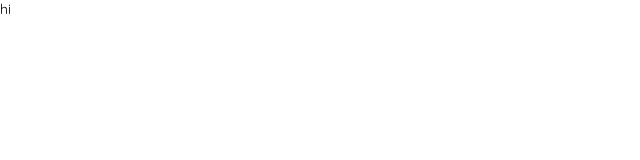
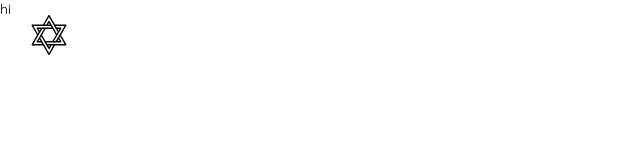
Before and after one commit to NoxinDVictus/john-vincent-calma, a Next.js app: page / in a window 1280 px wide. Shown: the top 160 px of the page, without its empty margins (0-640 px from the left). Built offline with nearby package versions, Linux system fonts and the light colour scheme.

Commit message:
feat: (header): implement header

```diff
--- a/app/template.tsx
+++ b/app/template.tsx
@@ -1,5 +1,15 @@
+import Footer from '@/shared/components/layout/footer';
+import Header from '@/shared/components/layout/header';
 import { I } from '@/shared/interfaces';
 
 export default function Template({ children }: I.Layout): JSX.Element {
-  return <div className="head-template">{children}</div>;
+  return (
+    <>
+      <Header />
+
+      <div>{children}</div>
+
+      <Footer />
+    </>
+  );
 }
--- a/shared/components/game-card.tsx
+++ b/shared/components/game-card.tsx
@@ -1,4 +1,4 @@
-import { IMAGES, LOGOS } from '@/shared/media.constant';
+import { IMAGES, LOGO } from '@/shared/media.constant';
 import Image from 'next/image';
 
 function GameCard(): JSX.Element {
@@ -22,7 +22,7 @@ function FrontCard(): JSX.Element {
       <div className="back-card__tittle-bar">
         <p>John Vincent Calma</p>
         <div className="icon center">
-          <Image width={20} height={20} src={LOGOS.VERCEL} alt="Card Image" className="round" />
+          <Image width={20} height={20} src={LOGO.VERCEL} alt="Card Image" className="round" />
         </div>
       </div>
 
--- /dev/null
+++ b/shared/components/layout/footer.tsx
@@ -0,0 +1,3 @@
+export default function Footer(): JSX.Element {
+  return <footer></footer>;
+}
--- /dev/null
+++ b/shared/components/layout/header.tsx
@@ -0,0 +1,49 @@
+'use client'; // Error components must be Client components
+
+import { headerConstants } from '@/shared/constants/constant';
+import { LOGO } from '@/shared/media.constant';
+import clsx from 'clsx';
+import Image from 'next/image';
+import Link from 'next/link';
+import { useEffect, useState } from 'react';
+import uuid from 'react-uuid';
+import Logo from '../logo';
+
+export default function Header(): JSX.Element {
+  const [isTop, setIsTop] = useState(true);
+
+  // * SOURCE: https://stackoverflow.com/questions/68087971/get-scrollbar-position-with-nextjs
+  useEffect(() => {
+    const handleScroll = () => setIsTop(window.scrollY === 0);
+
+    handleScroll();
+
+    window.addEventListener('scroll', handleScroll);
+
+    return () => window.removeEventListener('scroll', handleScroll);
+
+    // eslint-disable-next-line react-hooks/exhaustive-deps
+  }, []);
+
+  return (
+    <header className={clsx('header-container h-70 w-full fixed', isTop ? 'bg-transparent' : 'bg-white-100')}>
+      <div className={clsx('flex items-center h-full py-2-p justify-between')}>
+        <Logo isWhite={!isTop} dimension={40} />
+
+        <div className="links">
+          {headerConstants.map((e) => (
+            <Link href={e.path} key={uuid()} className={clsx(isTop ? 'text-white-100' : 'text-black-100')}>
+              {e.name}
+            </Link>
+          ))}
+        </div>
+
+        <div className="transition cursor-pointer">
+          <Image src={LOGO[isTop ? 'WHITE' : 'BLACK']} height={30} width={30} alt="flag of" />
+        </div>
+      </div>
+
+      {/* NOTE after finishing the header > do the translation */}
+    </header>
+  );
+}
--- /dev/null
+++ b/shared/constants/constant.ts
@@ -0,0 +1,24 @@
+import { I } from '../interfaces';
+
+export const headerConstants: I.HeaderConstant[] = [
+  {
+    name: 'HOME',
+    path: '/',
+  },
+  {
+    name: 'ABOUT',
+    path: '/about',
+  },
+  {
+    name: 'RESUME',
+    path: '/resume',
+  },
+  {
+    name: 'PORTFOLIO',
+    path: '/portfolio',
+  },
+  {
+    name: 'BLOGS',
+    path: '/blogs',
+  },
+];
--- a/shared/interfaces/index.ts
+++ b/shared/interfaces/index.ts
@@ -4,4 +4,9 @@ export namespace I {
   export interface Layout {
     children: ReactNode;
   }
+
+  export interface HeaderConstant {
+    name: string;
+    path: string;
+  }
 }
--- a/styles/abstract/_colors.scss
+++ b/styles/abstract/_colors.scss
@@ -2,6 +2,8 @@
   --black-100: #000000;
   --red-100: #ff0000;
   --white-100: #ffffff;
+  --blue-100: #00bfff;
+  --blue-200: #00bfff;
 }
 
 // TODO add the dark theme
--- a/styles/abstract/_general.scss
+++ b/styles/abstract/_general.scss
@@ -18,6 +18,7 @@ $directions: (
 $positions: (
   'absolute': absolute,
   'relative': relative,
+  'fixed': fixed,
 );
 
 @each $name, $position in $positions {
@@ -63,6 +64,17 @@ $text-align: (
   }
 }
 
+$cursors: (
+  'pointer': pointer,
+  'not-allowed': not-allowed,
+);
+
+@each $name, $cursor in $cursors {
+  .cursor-#{$name} {
+    cursor: $cursor;
+  }
+}
+
 .w-full {
   width: 100%;
 }
--- a/styles/abstract/_helpers.scss
+++ b/styles/abstract/_helpers.scss
@@ -11,6 +11,18 @@
 
   .round-#{$i}-p {
     border-radius: #{$i + '%'};
+  }
+
+  .gap-#{$i} {
+    gap: #{$i}px;
+  }
+
+  .gap-y-#{$i} {
+    row-gap: #{$i}px;
+  }
+
+  .gap-x-#{$i} {
+    column-gap: #{$i}px;
   }
 }
 
@@ -31,19 +43,21 @@ $colorNames: (
   'black-100': var(--black-100),
   'red-100': var(--red-100),
   'white-100': var(--white-100),
+  'blue-100': var(--blue-100),
+  'blue-200': var(--blue-200),
+  'transparent': transparent,
 );
 
 // -----------------------------------------------------------------------------------------------------
 // @ color  helpers
 // -----------------------------------------------------------------------------------------------------
 @each $name, $color in $colorNames {
-  // selector based on name
   .text-#{$name} {
-    color: $color !important;
+    color: $color;
   }
 
   .bg-#{$name} {
-    background-color: $color !important;
+    background-color: $color;
   }
 }
 
@@ -88,9 +102,19 @@ $colorNames: (
   }
 
   @for $index from 0 through 100 {
-    .#{$abbrev}x-#{$index} {
+    .#{$abbrev}y-#{$index} {
       #{$prop}-right: #{$index}px;
       #{$prop}-left: #{$index}px;
+    }
+
+    .#{$abbrev}y-#{$index}-p {
+      #{$prop}-right: #{$index + '%'};
+      #{$prop}-left: #{$index + '%'};
+    }
+
+    .#{$abbrev}x-#{$index} {
+      #{$prop}-top: #{$index}px;
+      #{$prop}-bottom: #{$index}px;
     }
 
     .#{$abbrev}x-#{$index}-p {
@@ -98,24 +122,14 @@ $colorNames: (
       #{$prop}-left: #{$index + '%'};
     }
 
-    .#{$abbrev}y-#{$index} {
-      #{$prop}-top: #{$index}px;
-      #{$prop}-bottom: #{$index}px;
-    }
-
-    .#{$abbrev}y-#{$index}-p {
-      #{$prop}-right: #{$index + '%'};
-      #{$prop}-left: #{$index + '%'};
-    }
-
     // Negative Margins
     @if ($abbrev==m) {
-      .#{$abbrev}x-#{$index}-neg {
+      .#{$abbrev}y-#{$index}-neg {
         #{$prop}-right: -#{$index}px;
         #{$prop}-left: -#{$index}px;
       }
 
-      .#{$abbrev}y-#{$index}-neg {
+      .#{$abbrev}x-#{$index}-neg {
         #{$prop}-top: -#{$index}px;
         #{$prop}-bottom: -#{$index}px;
       }
--- a/styles/components/index.scss
+++ b/styles/components/index.scss
@@ -1,2 +1,4 @@
 @forward './game-card.scss';
 @forward './not-fount.scss';
+
+@forward './layout/header.scss';
--- /dev/null
+++ b/styles/components/layout/header.scss
@@ -0,0 +1,44 @@
+.header-container {
+  transition: all 0.5s ease-in-out;
+
+  .logo {
+    transition: all 1s ease-in-out;
+  }
+}
+
+.links {
+  align-items: center;
+  display: flex;
+  flex-wrap: wrap;
+  justify-content: space-between;
+  gap: 30px;
+  width: 50%;
+  transition: all 1s linear;
+
+  a {
+    text-decoration: none;
+    position: relative;
+    font-size: 20px;
+    font-weight: 600;
+
+    &:hover:before,
+    &:focus:before {
+      visibility: visible;
+      transform: scaleX(1);
+    }
+
+    &:before {
+      content: '';
+      position: absolute;
+      width: 100%;
+      height: 3px;
+      bottom: -3px;
+      left: 0;
+      background-color: var(--blue-100);
+      visibility: hidden;
+      border-radius: 5px;
+      transform: scaleX(0);
+      transition: 0.25s linear;
+    }
+  }
+}
```
